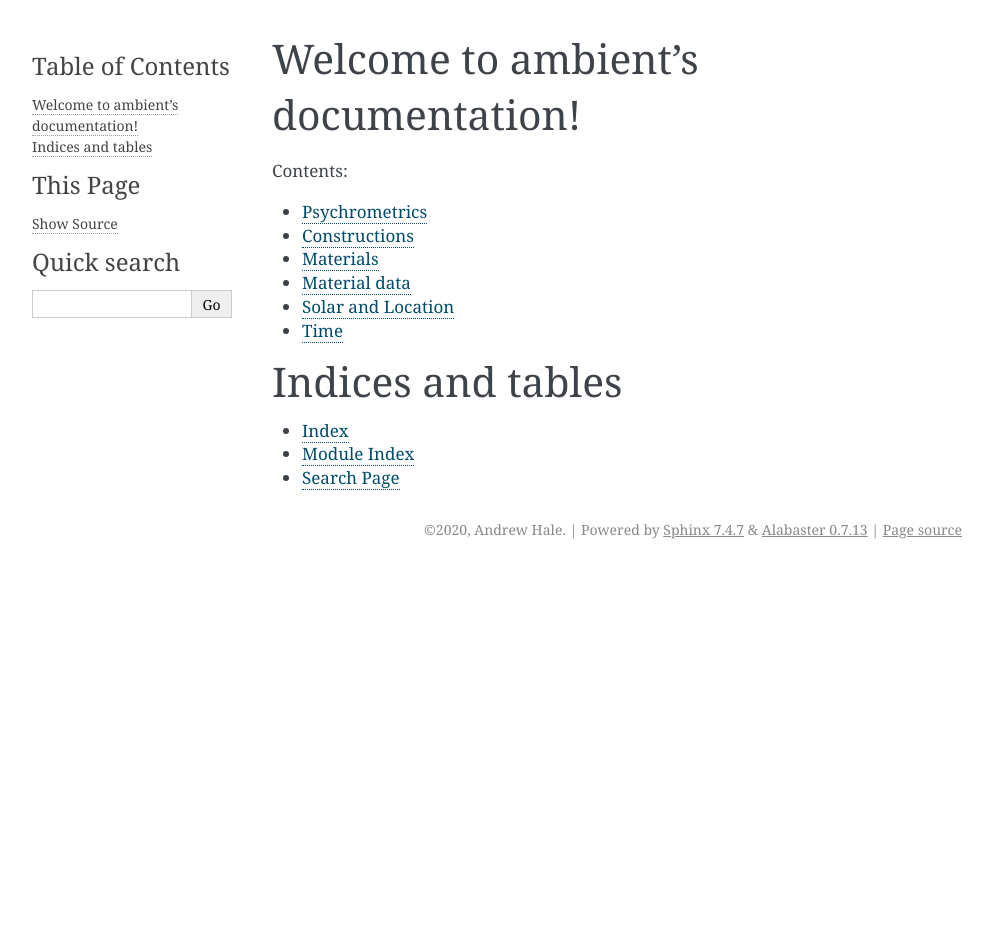
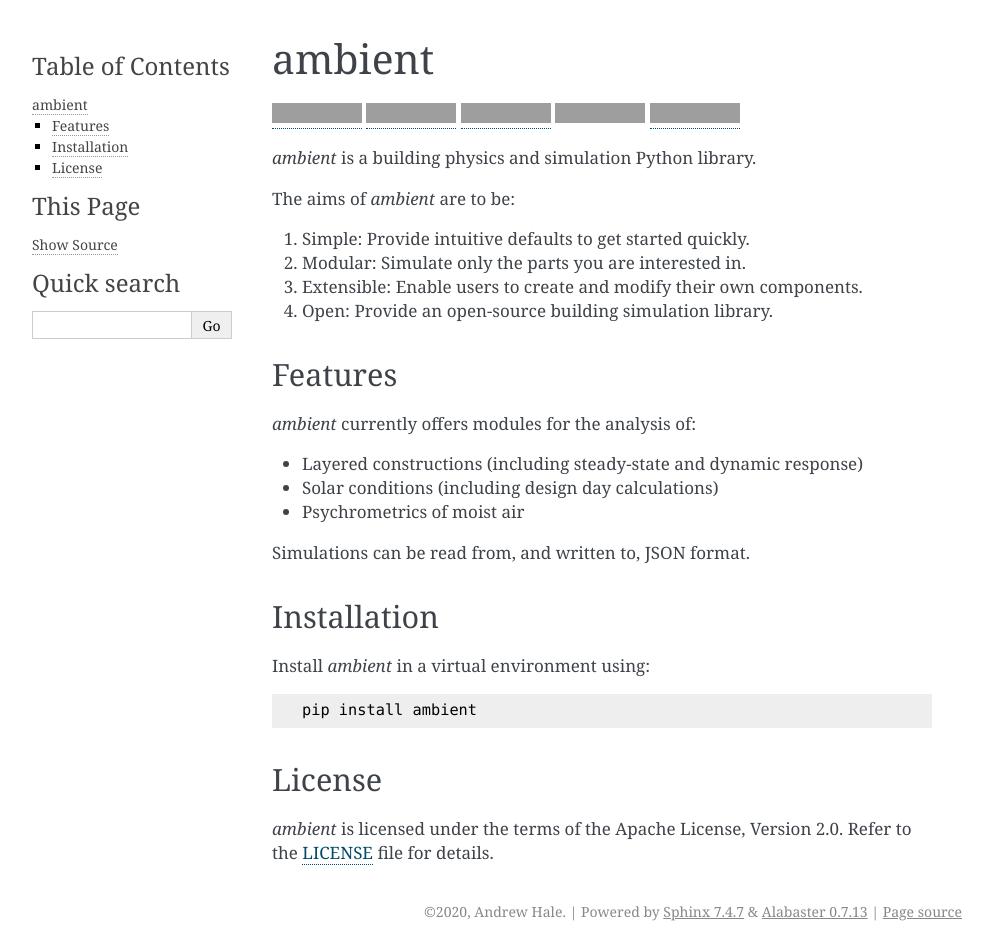
Before and after one commit to drewyh/ambient, a Sphinx documentation site: the page built from docs/source/index.rst, in a window 1280 px wide. Shown: the whole page, without its empty margins (148-1141 px from the left). Built offline with Sphinx 7.4.7, drawn with Linux system fonts in a browser that asks for light colours; before the commit the page ends 900 px from its top, so only the background shows below that; some of the changed lines change nothing that is shown; grey boxes are pictures that could not be loaded.

Commit message:
Use README in docs (#18)

```diff
--- a/README.rst
+++ b/README.rst
@@ -21,7 +21,7 @@ Features
 - Solar conditions (including design day calculations)
 - Psychrometrics of moist air
 
-Simulations can be read from, and written to, JSON format for persistence.
+Simulations can be read from, and written to, JSON format.
 
 Installation
 ------------
--- a/docs/source/index.rst
+++ b/docs/source/index.rst
@@ -1,14 +1,7 @@
-.. ambient documentation master file, created by
-   sphinx-quickstart on Thu Jan 23 20:30:57 2020.
-   You can adapt this file completely to your liking, but it should at least
-   contain the root `toctree` directive.
-
-Welcome to ambient's documentation!
-===================================
+.. include:: ../../README.rst
 
 .. toctree::
-   :maxdepth: 2
-   :caption: Contents:
+   :hidden:
 
    air
    constructions
@@ -16,11 +9,3 @@ Welcome to ambient's documentation!
    material_data
    solar
    time
-
-
-Indices and tables
-==================
-
-* :ref:`genindex`
-* :ref:`modindex`
-* :ref:`search`
```
